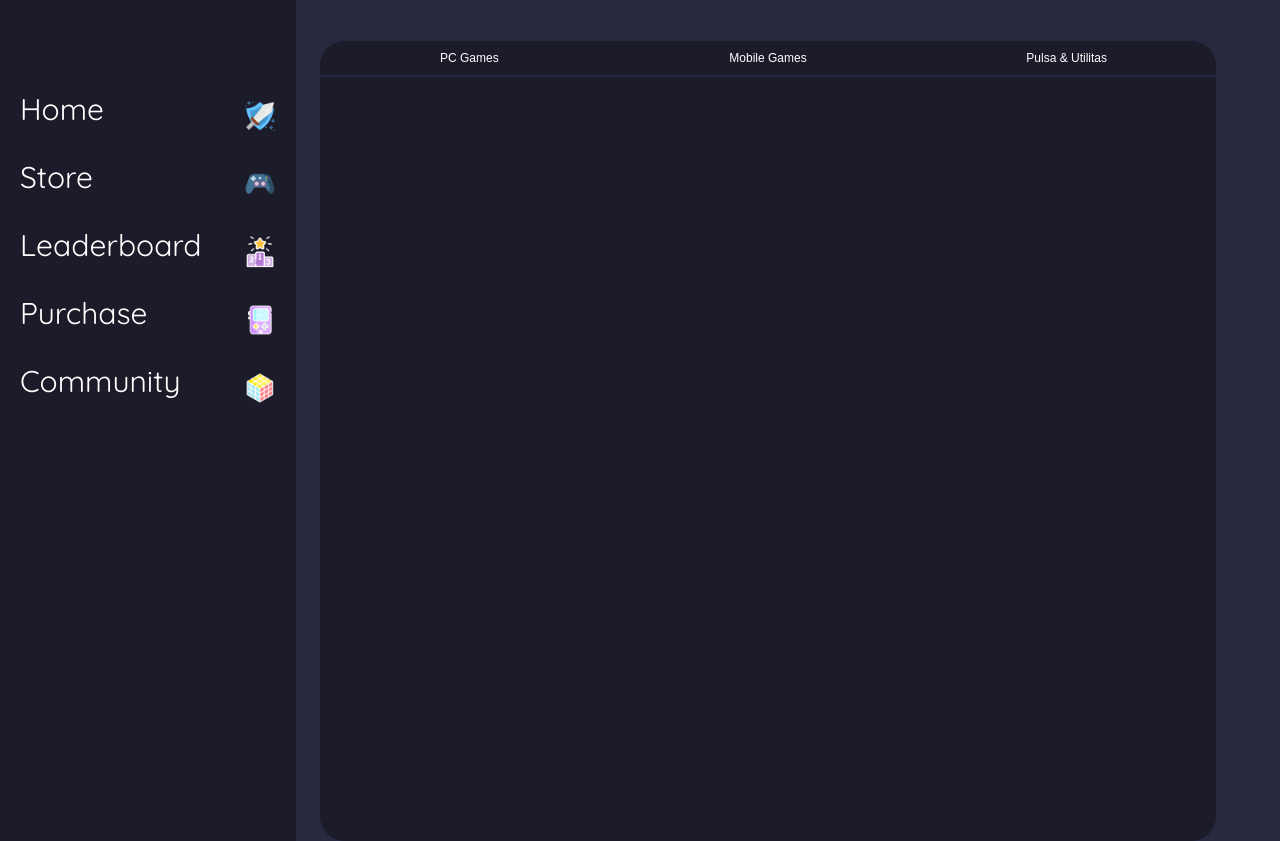
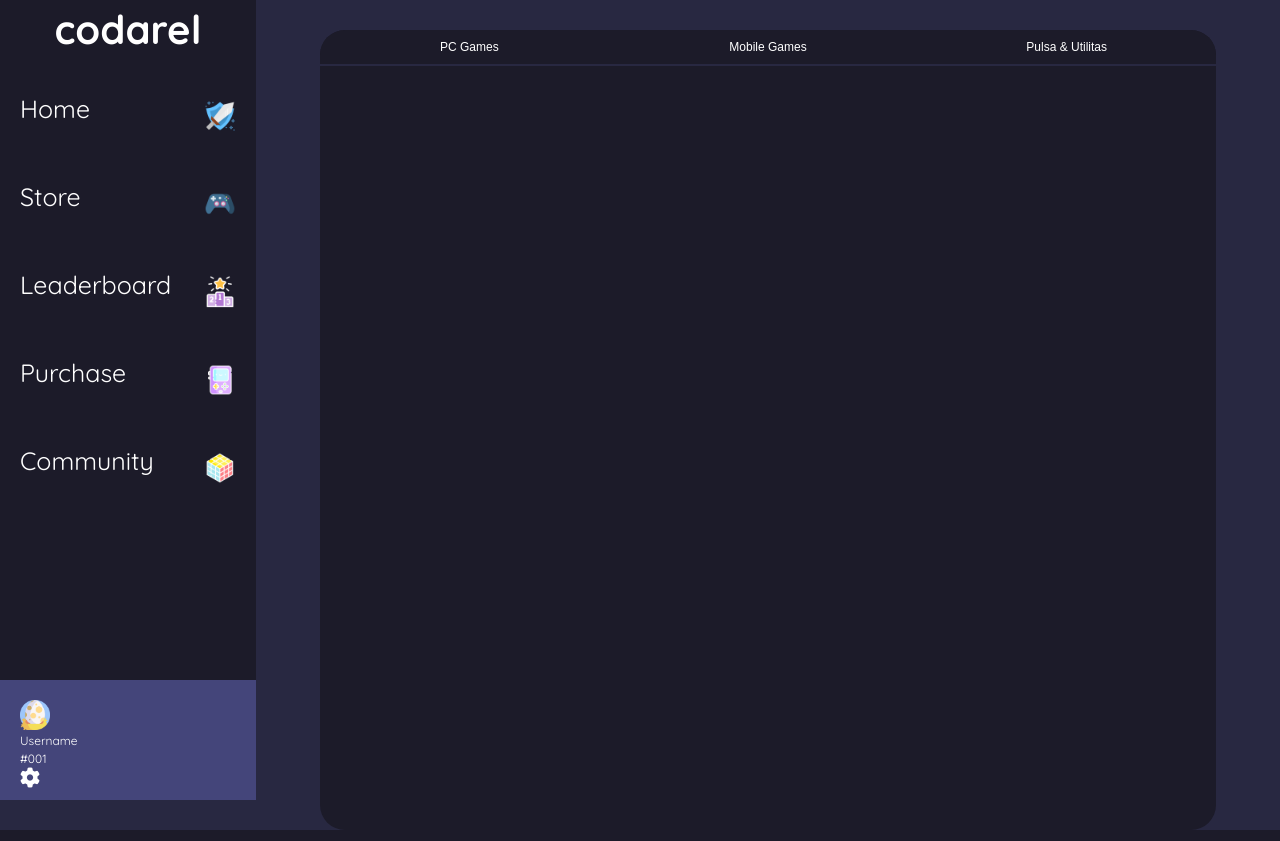
Before and after one commit to codarel/codarel.github.io, a PHP site: page /store.html in a window 1280 px wide. Run offline with PHP 8.4, Linux system fonts and the light colour scheme; some libraries are stand-ins or nearby versions.

Commit message:
update tampilan desktop 3

```diff
--- a/css/style.css
+++ b/css/style.css
@@ -110,6 +110,44 @@ h3 {
 
 /* tampilan desktop */
 @media screen and (min-width: 961px) {
+  .topbar {
+    position: fixed;
+    height: 100%;
+    width: 20%;
+    font-size: 20px;
+    text-align: left;
+    color: white;
+    transition: 0.5s;
+    margin-top: -30px;
+    box-sizing: border-box;
+    z-index: 9999;
+  }
+
+  .brand {
+    top: 0;
+    padding: 20px;
+    text-align: center;
+  }
+
+  .right {
+    position: absolute;
+    bottom: 0%;
+    font-size: 20px;
+    width: 100%;
+    height: 15%;
+    background-color: #44457a;
+    padding: 20px;
+    box-sizing: border-box;
+  }
+
+  .right img {
+    width: 30px;
+  }
+
+  .user {
+    font-size: 12px;
+  }
+
   .navbar {
     height: 100%;
     width: 20%;
@@ -121,6 +159,7 @@ h3 {
     overflow-x: hidden;
     padding: 20px;
     padding-top: 100px;
+    box-sizing: border-box;
   }
 
   .navbar a {
@@ -136,9 +175,9 @@ h3 {
   }
 
   .navbar a p {
-    font-size: 30px;
+    font-size: 25px;
     color: white;
-    margin-bottom: 50px;
+    margin-bottom: 70px;
   }
 
   .content {
@@ -147,7 +186,7 @@ h3 {
     height: 100%;
     color: white;
     background-color: #1c1b29;
-    margin: auto 5% auto auto;
+    margin: 30px 5% auto auto;
     border-radius: 25px;
   }
 
@@ -242,6 +281,10 @@ h3 {
     margin: -20px auto;
   }
 
+  .user {
+    display: none;
+  }
+
   .content {
     width: 90%;
     box-sizing: border-box;
--- a/home.html
+++ b/home.html
@@ -11,7 +11,7 @@
 
 <body id="home">
     <div class="topbar">
-        <h1>codarel</h1>
+        <h1 class="brand">codarel</h1>
         <div class="right">
             <img src="img/Group 41.png" alt="profile" width="18px">
             <i class="fas fa-cog"></i>
--- a/store.html
+++ b/store.html
@@ -11,9 +11,11 @@
 
 <body id="store">
     <div class="topbar">
-        <h1>codarel</h1>
+        <h1 class="brand">codarel</h1>
         <div class="right">
             <img src="img/Group 41.png" alt="profile" width="18px">
+            <p class="user">Username</p>
+            <p class="user">#001</p>
             <i class="fas fa-cog"></i>
         </div>
     </div>
```
